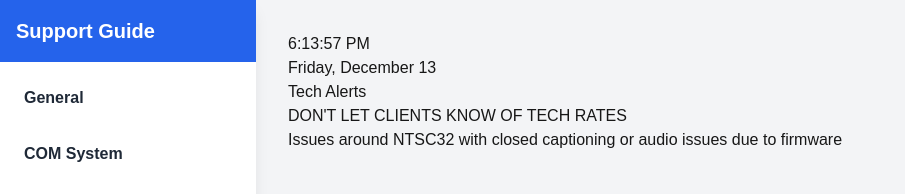
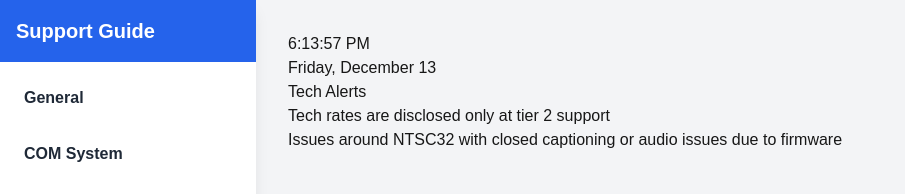
Before and after one commit to vays115/TV-Support-Page, a Next.js app: page /main in a window 1280 px wide. Shown: the top 194 px of the page, without its empty margins (0-905 px from the left). Built offline with nearby package versions, Linux system fonts and the light colour scheme.

Commit message:
updated dashboard alerts

```diff
--- a/src/data/dashboard/alerts.ts
+++ b/src/data/dashboard/alerts.ts
@@ -3,7 +3,7 @@ import { Alert } from '@/types/dashboard';
 export const mockAlerts: Alert[] = [
   {
     id: '1',
-    message: "DON'T LET CLIENTS KNOW OF TECH RATES",
+    message: "Tech rates are disclosed only at tier 2 support",
     priority: 'high'
   },
   {
```
